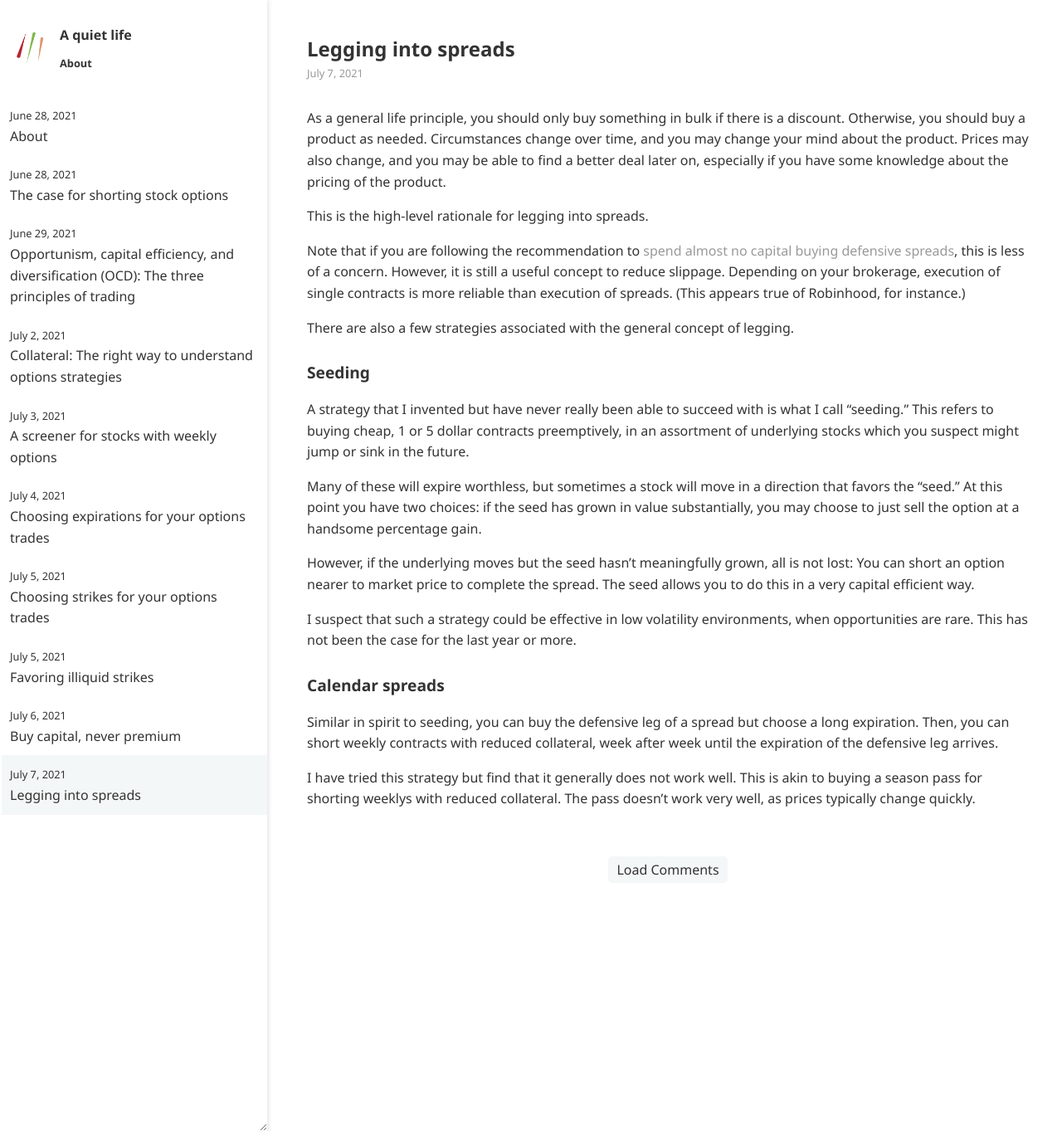
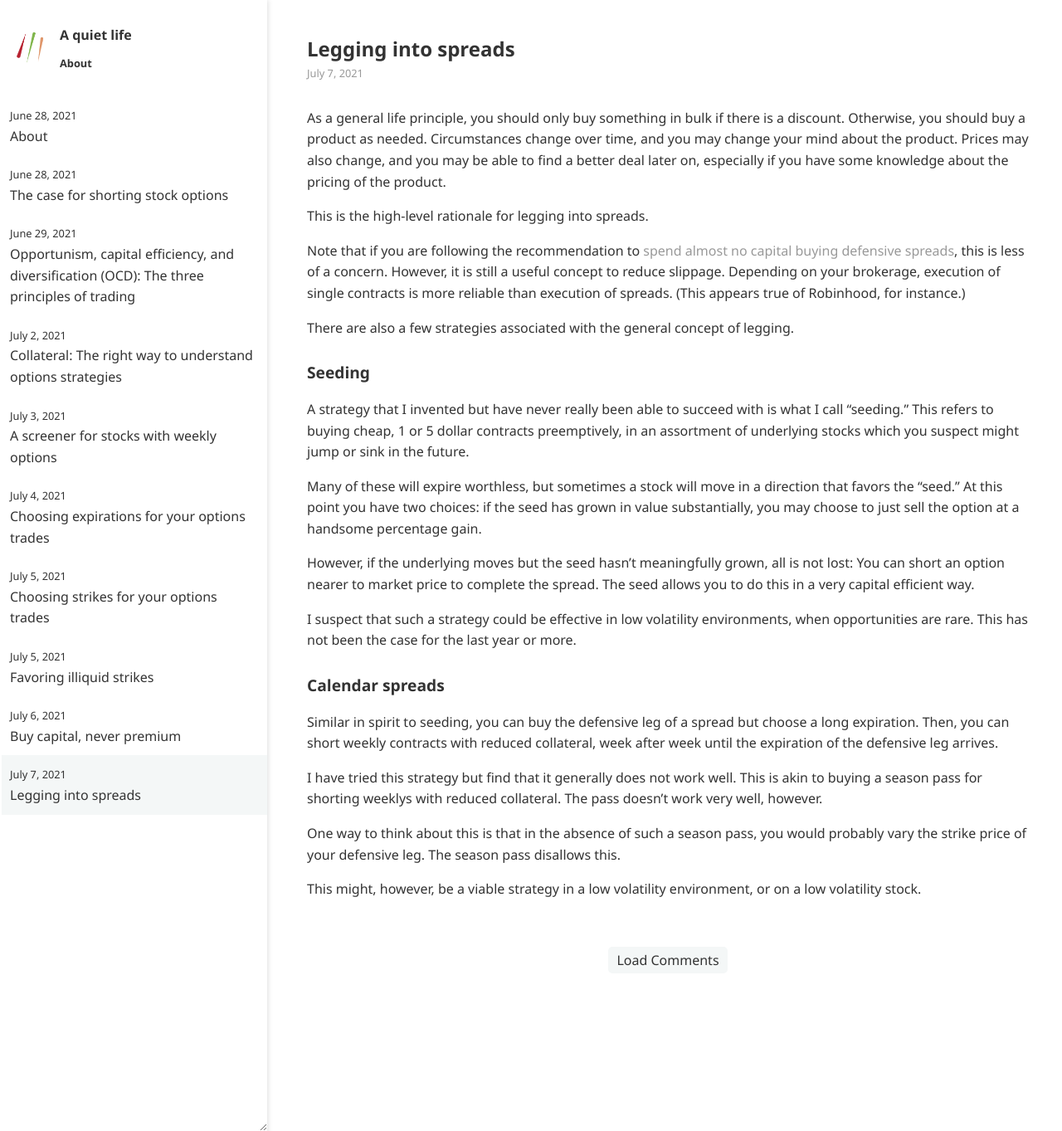
Before and after one commit to ansyblenetwork/aquietlife, a Jekyll site: the page built from _posts/2021-07-07-legging.md, in a window 1280 px wide and 1363 px high. Shown: the whole window at 83% size. Built offline with Jekyll 4.4.1, drawn with Linux system fonts in a browser that asks for light colours.

Commit message:
Update 2021-07-07-legging.md

```diff
--- a/_posts/2021-07-07-legging.md
+++ b/_posts/2021-07-07-legging.md
@@ -26,4 +26,8 @@ I suspect that such a strategy could be effective in low volatility environments
 
 Similar in spirit to seeding, you can buy the defensive leg of a spread but choose a long expiration. Then, you can short weekly contracts with reduced collateral, week after week until the expiration of the defensive leg arrives.
 
-I have tried this strategy but find that it generally does not work well. This is akin to buying a season pass for shorting weeklys with reduced collateral. The pass doesn't work very well, as prices typically change quickly.
+I have tried this strategy but find that it generally does not work well. This is akin to buying a season pass for shorting weeklys with reduced collateral. The pass doesn't work very well, however.
+
+One way to think about this is that in the absence of such a season pass, you would probably vary the strike price of your defensive leg. The season pass disallows this.
+
+This might, however, be a viable strategy in a low volatility environment, or on a low volatility stock.
```
